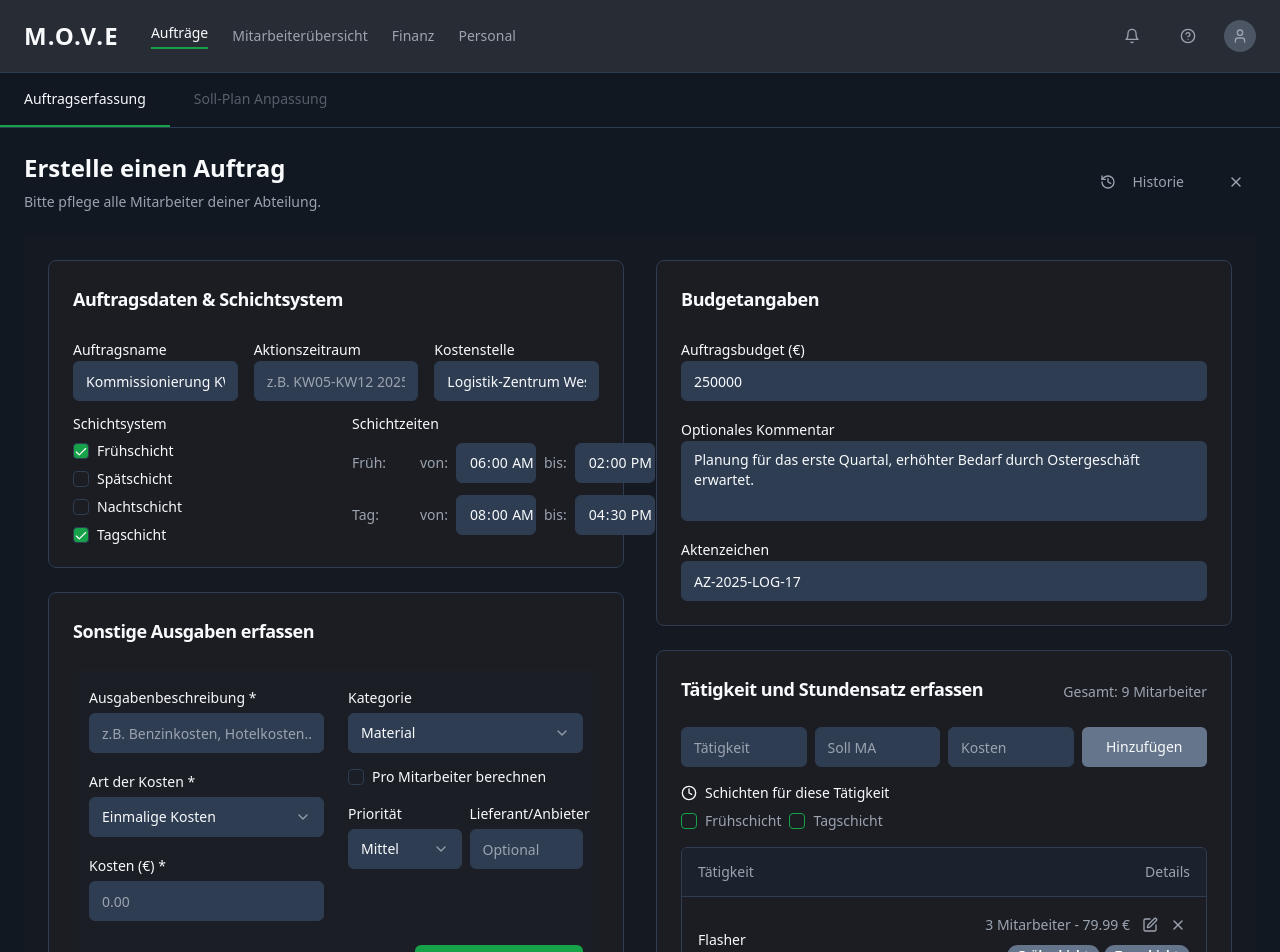
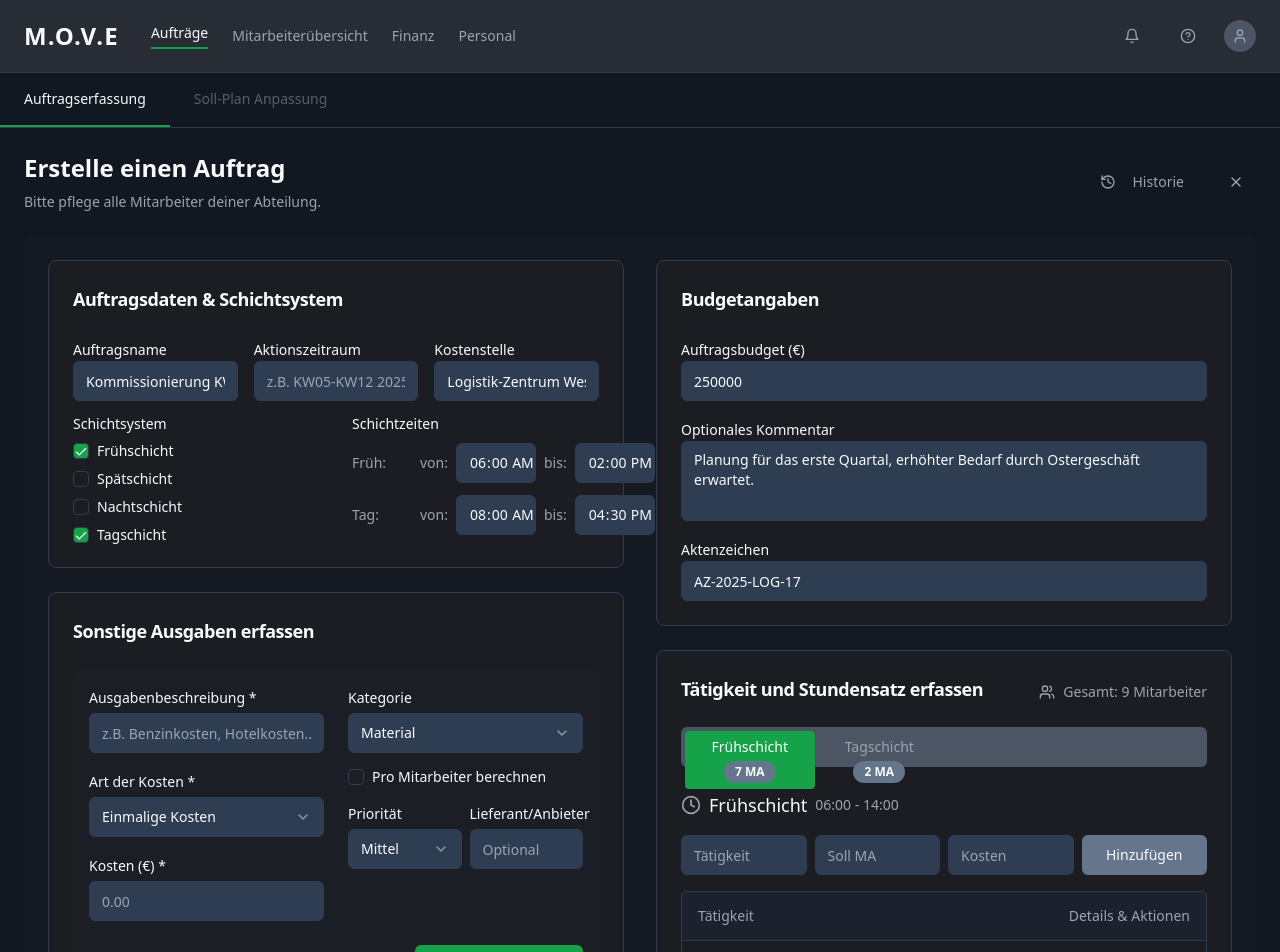
Before and after one commit to Itsie/move-plan-master, a React (Vite) app: page / in a window 1280 px wide. Shown: the top 952 px of the page. Built offline with nearby package versions, Linux system fonts and the light colour scheme.

Commit message:
Add shift tabs

```diff
--- a/src/components/TaetigkeitSection.tsx
+++ b/src/components/TaetigkeitSection.tsx
@@ -3,8 +3,8 @@ import { Input } from "@/components/ui/input";
 import { Button } from "@/components/ui/button";
 import { Label } from "@/components/ui/label";
 import { Table, TableBody, TableCell, TableHead, TableHeader, TableRow } from "@/components/ui/table";
-import { Trash2, Edit, X, Clock } from "lucide-react";
-import { Checkbox } from "@/components/ui/checkbox";
+import { Tabs, TabsContent, TabsList, TabsTrigger } from "@/components/ui/tabs";
+import { Trash2, Edit, X, Clock, Users } from "lucide-react";
 import { Badge } from "@/components/ui/badge";
 import { useState } from "react";
 
@@ -13,7 +13,7 @@ interface Activity {
   name: string;
   employees: number;
   cost: number;
-  shifts: string[];
+  shift: string;
 }
 
 interface TaetigkeitSectionProps {
@@ -23,10 +23,28 @@ interface TaetigkeitSectionProps {
 }
 
 export const TaetigkeitSection = ({ activities, onActivitiesChange, formData }: TaetigkeitSectionProps) => {
-  const [newActivity, setNewActivity] = useState({ name: '', employees: '', cost: '', shifts: [] as string[] });
+  const [activeShift, setActiveShift] = useState<string>('');
+  const [newActivities, setNewActivities] = useState<{ [key: string]: { name: string; employees: string; cost: string } }>({});
 
-  const addActivity = () => {
-    if (!newActivity.name || !newActivity.employees || !newActivity.cost || newActivity.shifts.length === 0) {
+  const getEnabledShifts = () => {
+    const shifts = [];
+    if (formData.shifts?.fruehschicht) shifts.push({ key: 'fruehschicht', label: 'Frühschicht' });
+    if (formData.shifts?.tagschicht) shifts.push({ key: 'tagschicht', label: 'Tagschicht' });
+    if (formData.shifts?.spaetschicht) shifts.push({ key: 'spaetschicht', label: 'Spätschicht' });
+    if (formData.shifts?.nachtschicht) shifts.push({ key: 'nachtschicht', label: 'Nachtschicht' });
+    return shifts;
+  };
+
+  const enabledShifts = getEnabledShifts();
+
+  // Set active shift if not set and shifts available
+  if (!activeShift && enabledShifts.length > 0) {
+    setActiveShift(enabledShifts[0].key);
+  }
+
+  const addActivity = (shiftKey: string, shiftLabel: string) => {
+    const newActivity = newActivities[shiftKey];
+    if (!newActivity?.name || !newActivity?.employees || !newActivity?.cost) {
       return;
     }
 
@@ -35,28 +53,13 @@ export const TaetigkeitSection = ({ activities, onActivitiesChange, formData }:
       name: newActivity.name,
       employees: parseFloat(newActivity.employees),
       cost: parseFloat(newActivity.cost),
-      shifts: newActivity.shifts
+      shift: shiftLabel
     };
 
     onActivitiesChange([...activities, activity]);
-    setNewActivity({ name: '', employees: '', cost: '', shifts: [] });
-  };
-
-  const getAvailableShifts = () => {
-    const enabledShifts = [];
-    if (formData.shifts?.fruehschicht) enabledShifts.push('Frühschicht');
-    if (formData.shifts?.spaetschicht) enabledShifts.push('Spätschicht');
-    if (formData.shifts?.nachtschicht) enabledShifts.push('Nachtschicht');
-    if (formData.shifts?.tagschicht) enabledShifts.push('Tagschicht');
-    return enabledShifts;
-  };
-
-  const toggleShift = (shift: string) => {
-    setNewActivity({
-      ...newActivity,
-      shifts: newActivity.shifts.includes(shift)
-        ? newActivity.shifts.filter(s => s !== shift)
-        : [...newActivity.shifts, shift]
+    setNewActivities({
+      ...newActivities,
+      [shiftKey]: { name: '', employees: '', cost: '' }
     });
   };
 
@@ -64,7 +67,44 @@ export const TaetigkeitSection = ({ activities, onActivitiesChange, formData }:
     onActivitiesChange(activities.filter(a => a.id !== id));
   };
 
-  const totalEmployees = activities.reduce((sum, activity) => sum + activity.employees, 0);
+  const updateNewActivity = (shiftKey: string, field: string, value: string) => {
+    setNewActivities({
+      ...newActivities,
+      [shiftKey]: {
+        ...newActivities[shiftKey],
+        [field]: value
+      }
+    });
+  };
+
+  const getActivitiesForShift = (shiftLabel: string) => {
+    return activities.filter(activity => activity.shift === shiftLabel);
+  };
+
+  const getTotalEmployees = () => {
+    return activities.reduce((sum, activity) => sum + activity.employees, 0);
+  };
+
+  const getShiftEmployees = (shiftLabel: string) => {
+    return getActivitiesForShift(shiftLabel).reduce((sum, activity) => sum + activity.employees, 0);
+  };
+
+  if (enabledShifts.length === 0) {
+    return (
+      <Card className="bg-form-bg border-border">
+        <CardHeader>
+          <CardTitle className="text-lg font-semibold text-foreground">
+            Tätigkeit und Stundensatz erfassen
+          </CardTitle>
+        </CardHeader>
+        <CardContent>
+          <p className="text-muted-foreground text-center py-8">
+            Bitte aktivieren Sie zuerst ein Schichtsystem
+          </p>
+        </CardContent>
+      </Card>
+    );
+  }
 
   return (
     <Card className="bg-form-bg border-border">
@@ -72,36 +112,68 @@ export const TaetigkeitSection = ({ activities, onActivitiesChange, formData }:
         <CardTitle className="text-lg font-semibold text-foreground">
           Tätigkeit und Stundensatz erfassen
         </CardTitle>
-        <span className="text-sm font-medium text-muted-foreground">
-          Gesamt: {totalEmployees} Mitarbeiter
+        <span className="text-sm font-medium text-muted-foreground flex items-center gap-2">
+          <Users className="h-4 w-4" />
+          Gesamt: {getTotalEmployees()} Mitarbeiter
         </span>
       </CardHeader>
-      <CardContent className="space-y-4">
-        <div className="space-y-4">
+      <CardContent>
+        <Tabs value={activeShift} onValueChange={setActiveShift} className="w-full">
+          <TabsList className="grid w-full grid-cols-4 mb-6">
+            {enabledShifts.map((shift) => (
+              <TabsTrigger
+                key={shift.key}
+                value={shift.key}
+                className="data-[state=active]:bg-primary data-[state=active]:text-primary-foreground"
+              >
+                <div className="flex flex-col items-center gap-1">
+                  <span className="text-sm">{shift.label}</span>
+                  <Badge variant="secondary" className="text-xs">
+                    {getShiftEmployees(shift.label)} MA
+                  </Badge>
+                </div>
+              </TabsTrigger>
+            ))}
+          </TabsList>
+
+          {enabledShifts.map((shift) => (
+            <TabsContent key={shift.key} value={shift.key} className="space-y-4">
+              <div className="flex items-center gap-2 mb-4">
+                <Clock className="h-5 w-5 text-muted-foreground" />
+                <h3 className="text-lg font-medium text-foreground">{shift.label}</h3>
+                <div className="text-sm text-muted-foreground">
+                  {formData.shiftTimes?.[shift.key] && (
+                    <span>
+                      {formData.shiftTimes[shift.key].from} - {formData.shiftTimes[shift.key].to}
+                    </span>
+                  )}
+                </div>
+              </div>
+
               <div className="grid grid-cols-1 md:grid-cols-4 gap-2">
                 <Input
                   placeholder="Tätigkeit"
-              value={newActivity.name}
-              onChange={(e) => setNewActivity({ ...newActivity, name: e.target.value })}
+                  value={newActivities[shift.key]?.name || ''}
+                  onChange={(e) => updateNewActivity(shift.key, 'name', e.target.value)}
                   className="bg-input border-border text-foreground"
                 />
                 <Input
                   type="number"
                   placeholder="Soll MA"
-              value={newActivity.employees}
-              onChange={(e) => setNewActivity({ ...newActivity, employees: e.target.value })}
+                  value={newActivities[shift.key]?.employees || ''}
+                  onChange={(e) => updateNewActivity(shift.key, 'employees', e.target.value)}
                   className="bg-input border-border text-foreground"
                 />
                 <Input
                   type="number"
                   step="0.01"
                   placeholder="Kosten"
-              value={newActivity.cost}
-              onChange={(e) => setNewActivity({ ...newActivity, cost: e.target.value })}
+                  value={newActivities[shift.key]?.cost || ''}
+                  onChange={(e) => updateNewActivity(shift.key, 'cost', e.target.value)}
                   className="bg-input border-border text-foreground"
                 />
                 <Button
-              onClick={addActivity}
+                  onClick={() => addActivity(shift.key, shift.label)}
                   variant="secondary"
                   className="bg-secondary text-secondary-foreground hover:bg-secondary/80"
                 >
@@ -109,49 +181,24 @@ export const TaetigkeitSection = ({ activities, onActivitiesChange, formData }:
                 </Button>
               </div>
 
-          {getAvailableShifts().length > 0 && (
-            <div className="space-y-2">
-              <Label className="text-sm font-medium text-foreground flex items-center gap-2">
-                <Clock className="h-4 w-4" />
-                Schichten für diese Tätigkeit
-              </Label>
-              <div className="flex flex-wrap gap-2">
-                {getAvailableShifts().map((shift) => (
-                  <div key={shift} className="flex items-center space-x-2">
-                    <Checkbox
-                      id={`shift-${shift}`}
-                      checked={newActivity.shifts.includes(shift)}
-                      onCheckedChange={() => toggleShift(shift)}
-                    />
-                    <Label htmlFor={`shift-${shift}`} className="text-sm text-muted-foreground">
-                      {shift}
-                    </Label>
-                  </div>
-                ))}
-              </div>
-            </div>
-          )}
-        </div>
-
               <div className="rounded-md border border-border overflow-hidden">
                 <Table>
                   <TableHeader>
                     <TableRow className="bg-accent/50 border-border">
                       <TableHead className="text-muted-foreground font-medium">Tätigkeit</TableHead>
-                <TableHead className="text-right text-muted-foreground font-medium">Details</TableHead>
+                      <TableHead className="text-right text-muted-foreground font-medium">Details & Aktionen</TableHead>
                     </TableRow>
                   </TableHeader>
                   <TableBody>
-              {activities.map((activity) => (
+                    {getActivitiesForShift(shift.label).map((activity) => (
                       <TableRow key={activity.id} className="border-border hover:bg-accent/20">
                         <TableCell className="font-medium text-foreground">
                           {activity.name}
                         </TableCell>
                         <TableCell className="text-right">
-                    <div className="space-y-2">
                           <div className="flex items-center justify-end gap-2">
                             <span className="text-muted-foreground text-sm">
-                          {activity.employees} Mitarbeiter - {activity.cost.toFixed(2)} €
+                              {activity.employees} MA - {activity.cost.toFixed(2)} €
                             </span>
                             <div className="flex gap-1">
                               <Button
@@ -171,29 +218,22 @@ export const TaetigkeitSection = ({ activities, onActivitiesChange, formData }:
                               </Button>
                             </div>
                           </div>
-                      {activity.shifts && activity.shifts.length > 0 && (
-                        <div className="flex flex-wrap gap-1 justify-end">
-                          {activity.shifts.map((shift) => (
-                            <Badge key={shift} variant="secondary" className="text-xs">
-                              {shift}
-                            </Badge>
-                          ))}
-                        </div>
-                      )}
-                    </div>
                         </TableCell>
                       </TableRow>
                     ))}
-              {activities.length === 0 && (
+                    {getActivitiesForShift(shift.label).length === 0 && (
                       <TableRow>
                         <TableCell colSpan={2} className="text-center text-muted-foreground py-8">
-                    Keine Tätigkeiten hinzugefügt
+                          Keine Tätigkeiten für {shift.label} hinzugefügt
                         </TableCell>
                       </TableRow>
                     )}
                   </TableBody>
                 </Table>
               </div>
+            </TabsContent>
+          ))}
+        </Tabs>
       </CardContent>
     </Card>
   );
--- a/src/pages/Index.tsx
+++ b/src/pages/Index.tsx
@@ -35,9 +35,9 @@ const Index = () => {
   });
 
   const [activities, setActivities] = useState([
-    { id: "1", name: "Flasher", employees: 3, cost: 79.99, shifts: ["Frühschicht", "Tagschicht"] },
-    { id: "2", name: "Flasher", employees: 3, cost: 79.99, shifts: ["Tagschicht"] },
-    { id: "3", name: "Flasher", employees: 3, cost: 79.99, shifts: ["Frühschicht"] }
+    { id: "1", name: "Flasher", employees: 3, cost: 79.99, shift: "Frühschicht" },
+    { id: "2", name: "Kommissionierung", employees: 2, cost: 65.50, shift: "Tagschicht" },
+    { id: "3", name: "Verpackung", employees: 4, cost: 58.75, shift: "Frühschicht" }
   ]);
 
   const [expenses, setExpenses] = useState<any[]>([
```
Lines whose indentation alone changed are shown as unchanged.
